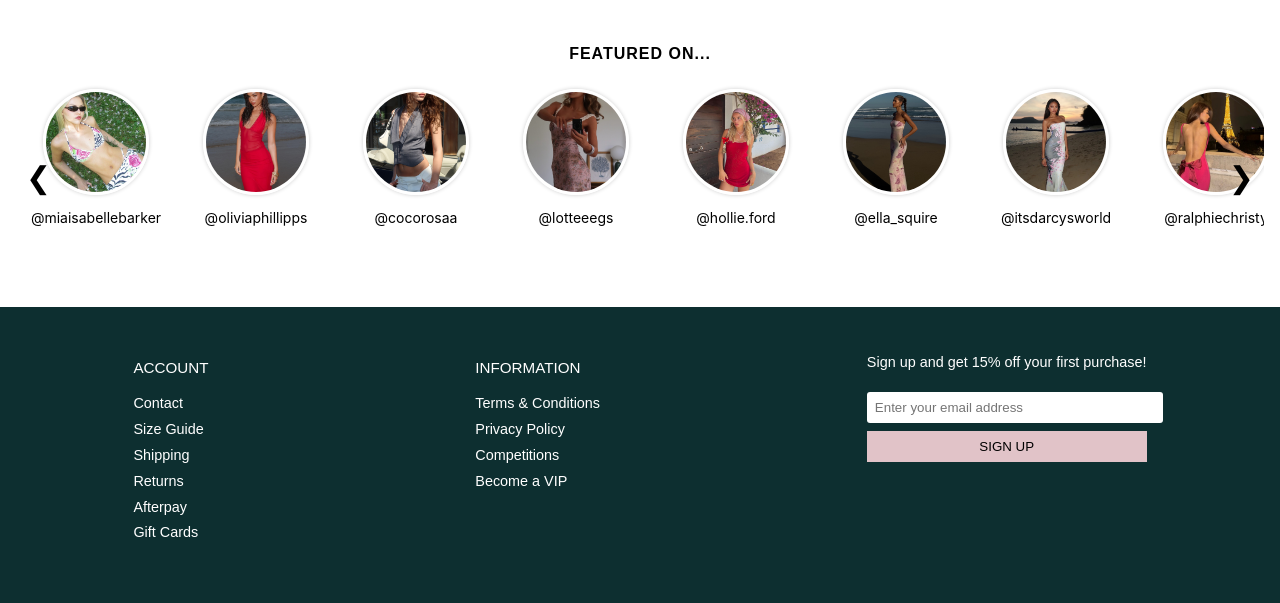
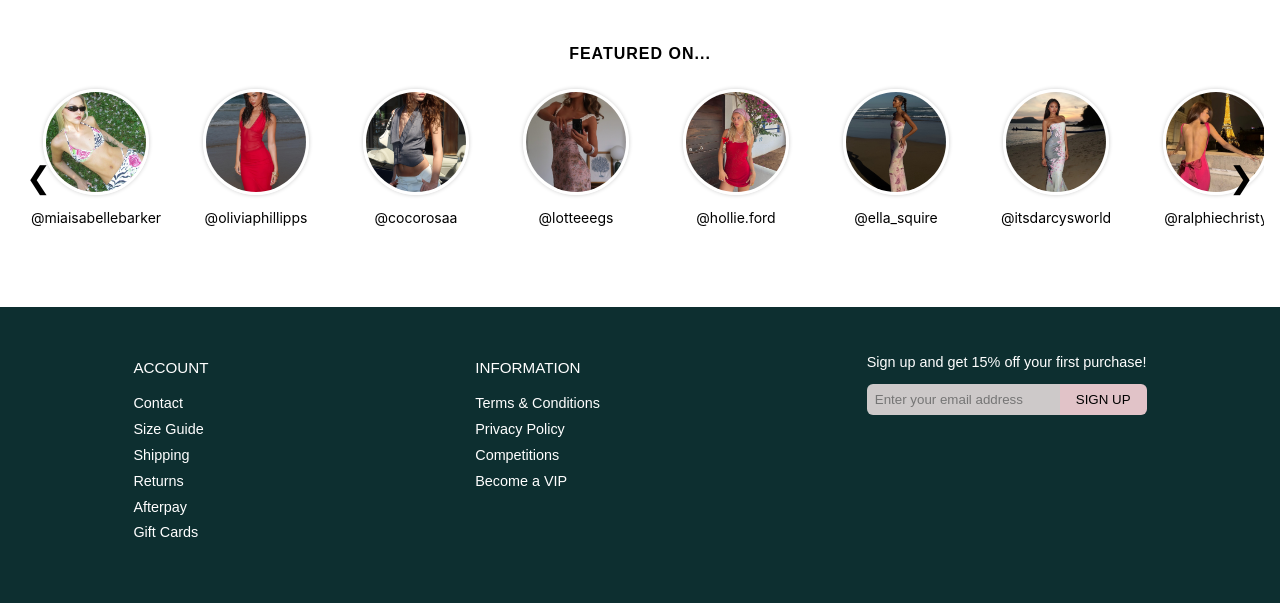
Before and after one commit to y7-aniis/UID-, a plain HTML site: page index.html in a window 1280 px wide. Shown: the part 875-1478 px from the top of the page. Drawn offline with Linux system fonts and the light colour scheme.

Commit message:
homepage

```diff
--- a/index.html
+++ b/index.html
@@ -115,12 +115,17 @@
           <li>Become a VIP</li>
         </ul>
       </div>
+
       <div class="footer-col subscribe">
-        <p>Sign up and get 15% off your first purchase!</p>
-        <input type="email" placeholder="Enter your email address" />
-        <button class="subscribe-btn">SIGN UP</button>
+          <p>Sign up and get 15% off your first purchase!</p>
+          <div class="subscribe-row">
+              <input type="email" placeholder="Enter your email address" />
+              <button class="subscribe-btn">SIGN UP</button>
+          </div>
       </div>
+
     </div>
+
     <div class="social-bar">
       <span class="follow-label">FOLLOW US</span>
       <div class="social-icons">
--- a/style.css
+++ b/style.css
@@ -194,22 +194,27 @@
       line-height: 1.8;
     }
 
+    .subscribe-row {
+      display: flex;
+      margin-top: 0.5rem;
+      border-radius: 6px;
+      overflow: hidden;
+    }
+
     .subscribe input {
       padding: 0.5rem;
-      width: 100%;
-      margin-top: 0.5rem;
-      border-radius: 3px;
       border: none;
+      flex: 1;
+      background-color: var(--grey);
     }
 
     .subscribe-btn {
-      margin-top: 0.5rem;
-      padding: 0.5rem;
-      width: 100%;
+      padding:  0.5rem 1rem;
       background-color: var(--pink);
       color: black;
       border: none;
       cursor: pointer;
+      white-space: nowrap;
     }
 
     .footer-bottom {
```
Also changed, not shown: search.html (+6 -3 lines), logo.png (deleted).
